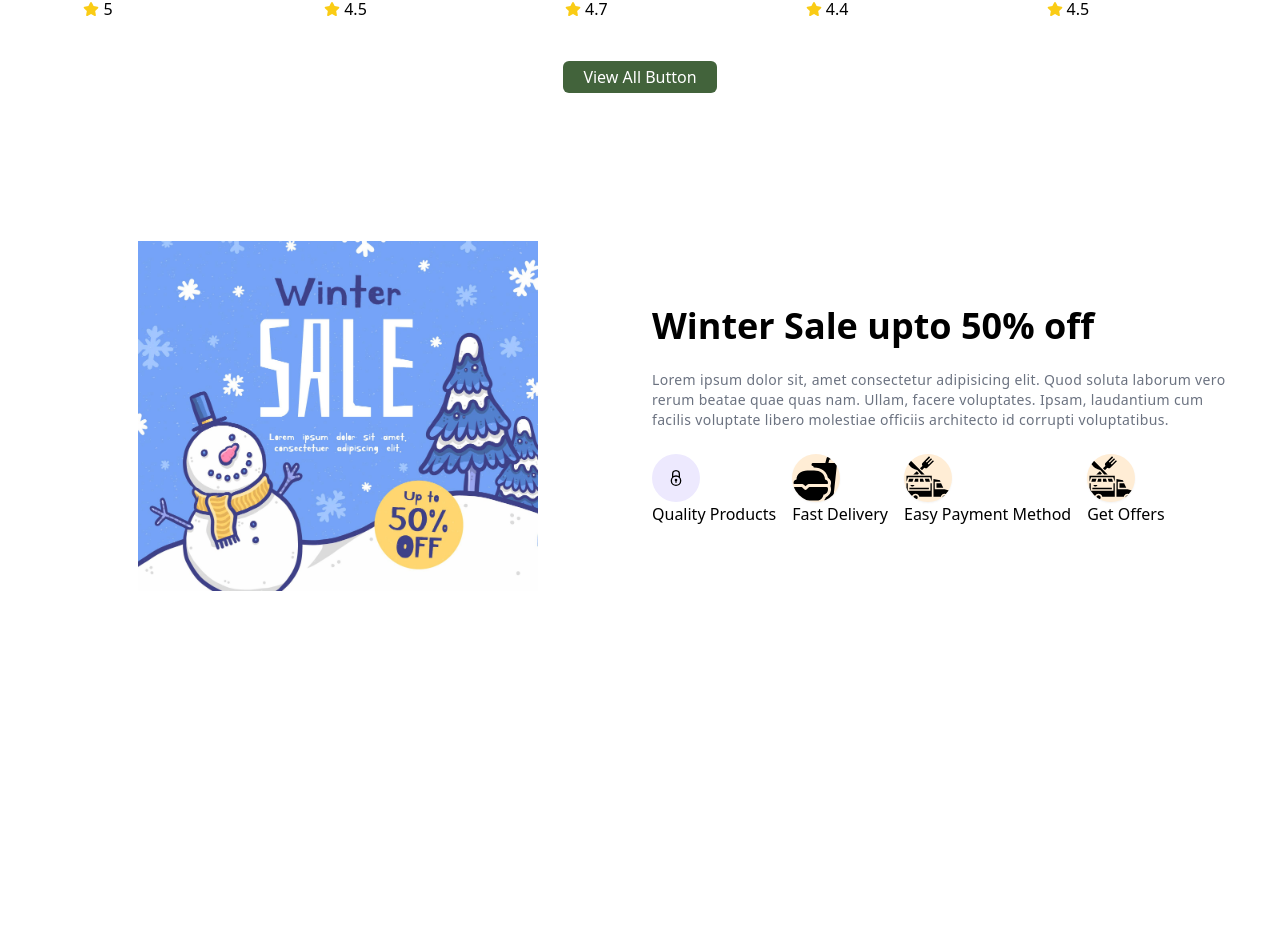
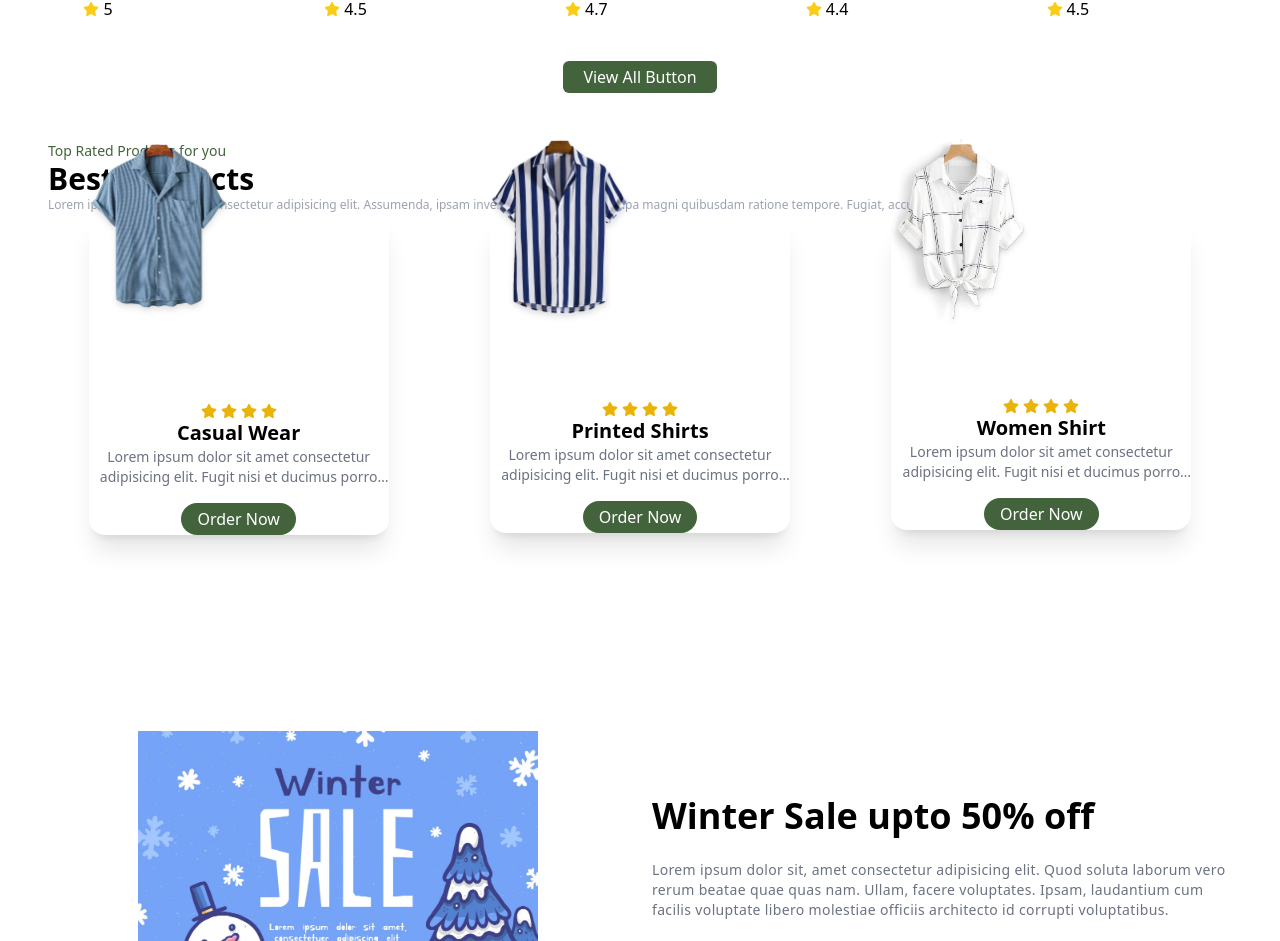
Before and after one commit to shaluyadav1231/ecommerce_website, a React (Vite) app: page / in a window 1280 px wide. Shown: the part 3715-4656 px from the top of the page. Before the commit the page ends 4406 px from the top, so only its background shows below. Built offline with nearby package versions, Linux system fonts and the light colour scheme; the HTML template or start-up script is replaced by a standard one.

Commit message:
top product section completed

```diff
--- a/src/App.jsx
+++ b/src/App.jsx
@@ -6,6 +6,7 @@
 import Navbar from './Components/Navbar/Navbar';
 import Hero from './Components/Hero/Hero';
 import Products from './Components/Products/Products';
+import TopProducts from './Components/TopProducts/TopProducts';
 
 function App() {
   const [orderPopup, setOrderPopup] = useState(false)
@@ -30,6 +31,7 @@
 <Navbar handleOrderPopup={handleOrderPopup}/>
 <Hero  handleOrderPopup={handleOrderPopup}/>
 <Products />
+<TopProducts handleOrderPopup={handleOrderPopup} />
 <Banner />
 
 
--- a/src/Components/TopProducts/TopProducts.jsx
+++ b/src/Components/TopProducts/TopProducts.jsx
@@ -0,0 +1,66 @@
+import React from 'react'
+import Img1 from "../../assets/shirt/shirt.png"
+import Img2 from "../../assets/shirt/shirt2.png"
+import Img3 from "../../assets/shirt/shirt3.png"
+import { FaStar } from "react-icons/fa"
+
+
+const ProductsData =[
+
+    {
+        id: 1,
+        img: Img1,
+        title: "Casual Wear",
+        description: "Lorem ipsum dolor sit amet consectetur adipisicing elit. Fugit nisi et ducimus porro asperiores similique voluptatibus nam delectus! Totam, doloribus?"
+    },
+
+    {
+        id: 2,
+        img: Img2,
+        title: "Printed Shirts",
+        description: "Lorem ipsum dolor sit amet consectetur adipisicing elit. Fugit nisi et ducimus porro asperiores similique voluptatibus nam delectus! Totam, doloribus?"
+    },
+
+    {
+        id: 3,
+        img: Img3,
+        title: "Women Shirt",
+        description: "Lorem ipsum dolor sit amet consectetur adipisicing elit. Fugit nisi et ducimus porro asperiores similique voluptatibus nam delectus! Totam, doloribus?"
+    }
+]
+
+const TopProducts = ({handleOrderPopup}) => {
+  return (
+    <div className='container'>
+        <div className='text-left mb-24'>
+            <p data-aos="fade-up" className='text-sm text-primary '>Top Rated Products for you</p>
+            <h1 data-aos="fade-up" className='text-3xl  font-bold '>Best Products</h1>
+            <p data-aos="fade-up" className='text-xs text-gray-400 '>Lorem ipsum dolor sit amet consectetur adipisicing elit. Assumenda, ipsam inventore vitae maxime culpa magni quibusdam ratione tempore. Fugiat, accusamus?</p>
+            <div className='grid grid-cols-1 sm:grid-cols-2 md:grid-cols-3 gap-20 md:gap-5 place-items-center'>
+                {ProductsData.map((data)=>(
+                     <div data-aos="zoom-in" className='rounded-2xl text-center bg-white dark:bg-gray-800 hover:bg-black/80  dark:hover:bg-primary hover:text-white relative shadow-xl duration-300 group max-w-[300px]'>
+
+                        <div>
+                            <img src={data.img} alt="" className='  max-w-[140px] block max-auto transform -translate-y-20 group-hover:105 duration-300 drop-shadow-md'/>
+                        </div>
+
+                        <div className='w-full flex item-center justify-center gap-1'>
+                            <FaStar className='text-yellow-500'/>
+                            <FaStar className='text-yellow-500'/>
+                            <FaStar className='text-yellow-500'/>
+                            <FaStar className='text-yellow-500'/>
+                        </div>
+                        <h1 className='text-xl font-bold'>{data.title}</h1>
+                        <p className='text-gray-500 group-hover:text-white duration-300 text-sm line-clamp-2'>{data.description}</p>
+                        <button className='bg-primary hover:scale-105 duration-300 text-white py-1 px-4 rounded-full mt-4 group-hover:bg-white group-hover:text-primary' onClick={handleOrderPopup} >
+                            Order Now
+                        </button>
+                     </div>
+                ))}
+            </div>
+        </div>
+    </div>
+  )
+}
+
+export default TopProducts
```
Also changed, not shown: src/Components/Products/Products.jsx (line endings or trailing spaces).
